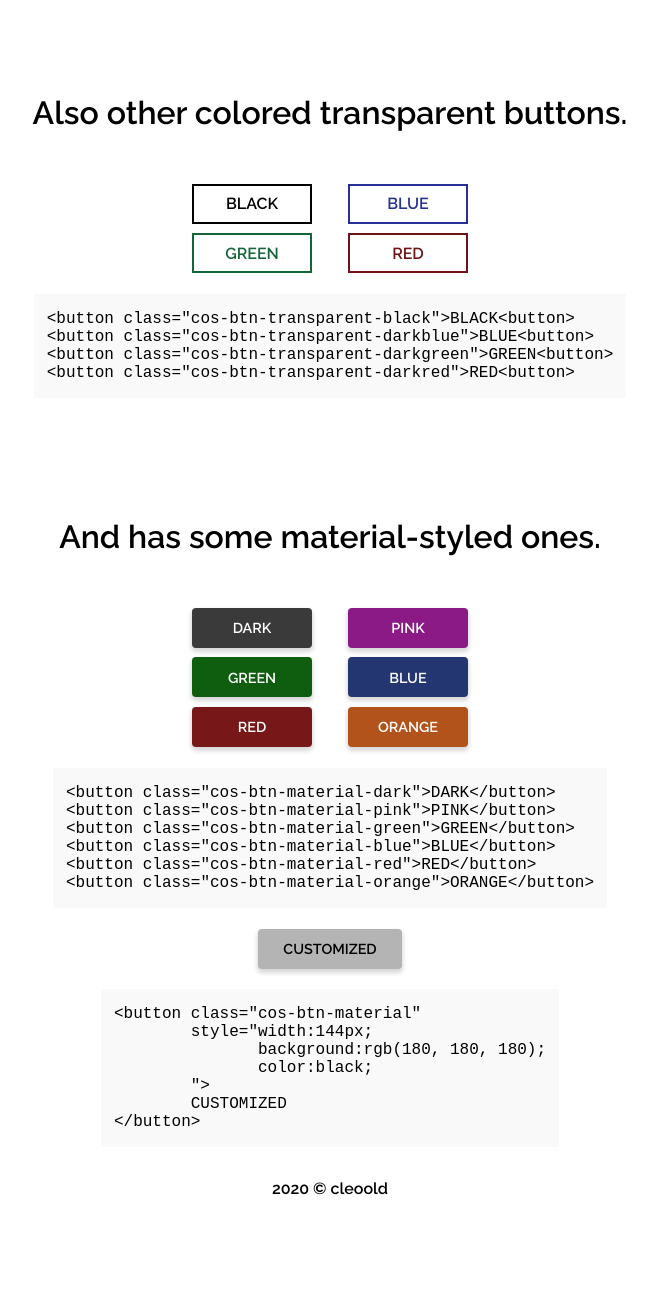
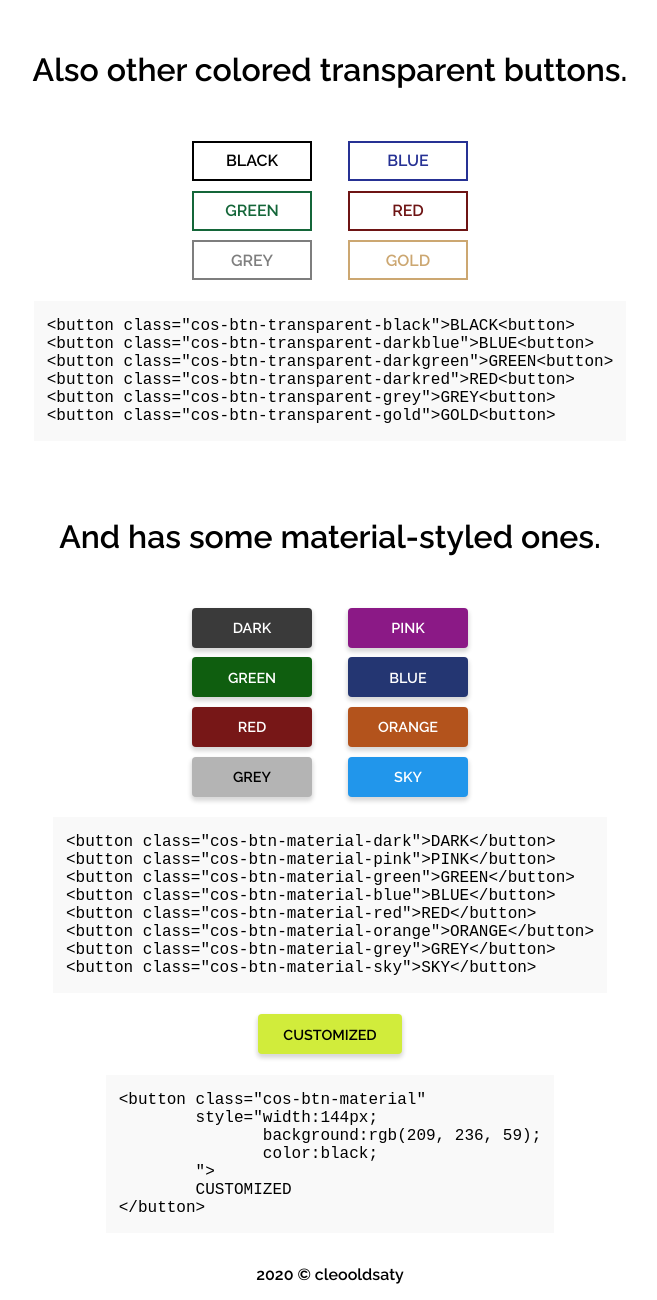
Before and after one commit to cleoold/Pretty-CSS-Stuff, a website: page index.html in a window 1280 px wide. Shown: the part 704-2004 px from the top of the page, without its empty margins (310-967 px from the left). Before the commit the page ends 1918 px from the top, so only its background shows below. Drawn offline with Linux system fonts and the light colour scheme.

Commit message:
added some colors

```diff
--- a/index.html
+++ b/index.html
@@ -39,11 +39,16 @@
             <br />
             <button class="cos-btn-transparent-darkgreen">GREEN</button>
             <button class="cos-btn-transparent-darkred">RED</button>
+            <br />
+            <button class="cos-btn-transparent-grey">GREY</button>
+            <button class="cos-btn-transparent-gold">GOLD</button>
         </p>
         <pre>&lt;button class="cos-btn-transparent-black"&gt;BLACK&lt;button&gt;
 &lt;button class="cos-btn-transparent-darkblue"&gt;BLUE&lt;button&gt;
 &lt;button class="cos-btn-transparent-darkgreen"&gt;GREEN&lt;button&gt;
-&lt;button class="cos-btn-transparent-darkred"&gt;RED&lt;button&gt;</pre>
+&lt;button class="cos-btn-transparent-darkred"&gt;RED&lt;button&gt;
+&lt;button class="cos-btn-transparent-grey"&gt;GREY&lt;button&gt;
+&lt;button class="cos-btn-transparent-gold"&gt;GOLD&lt;button&gt;</pre>
     </div>
     <div class="container">
         <h1>And has some material-styled ones.</h1>
@@ -56,19 +61,25 @@
             <br />
             <button class="cos-btn-material-red">RED</button>
             <button class="cos-btn-material-orange">ORANGE</button>
+            <br />
+            <button class="cos-btn-material-grey">GREY</button>
+            <button class="cos-btn-material-sky">SKY</button>
         </p>
         <pre>&lt;button class="cos-btn-material-dark"&gt;DARK&lt;/button&gt;
 &lt;button class="cos-btn-material-pink"&gt;PINK&lt;/button&gt;
 &lt;button class="cos-btn-material-green"&gt;GREEN&lt;/button&gt;
 &lt;button class="cos-btn-material-blue"&gt;BLUE&lt;/button&gt;
 &lt;button class="cos-btn-material-red"&gt;RED&lt;/button&gt;
-&lt;button class="cos-btn-material-orange"&gt;ORANGE&lt;/button&gt;</pre>
+&lt;button class="cos-btn-material-orange"&gt;ORANGE&lt;/button&gt;
+&lt;button class="cos-btn-material-grey"&gt;GREY&lt;/button&gt;
+&lt;button class="cos-btn-material-sky"&gt;SKY&lt;/button&gt;</pre>
         <p>
-            <button class="cos-btn-material" style="width:9rem;background:rgb(180, 180, 180);color:black;">CUSTOMIZED</button>
+            <button class="cos-btn-material" style="width:9rem;background:rgb(209, 236, 59);color:black;"
+                onclick="setTimeout(function(){alert('Cache cleared!')},700)">CUSTOMIZED</button>
         </p>
         <pre>&lt;button class="cos-btn-material"
         style="width:144px;
-               background:rgb(180, 180, 180);
+               background:rgb(209, 236, 59);
                color:black;
         "&gt;
         CUSTOMIZED
@@ -76,7 +87,7 @@
     </div>
     <footer>
         <p>
-            2020 © cleoold
+            2020 © cleooldsaty
         </p>
     </footer>
 </body>
--- a/package.json
+++ b/package.json
@@ -1,6 +1,6 @@
 {
   "name": "pretty-css-stuff",
-  "version": "0.0.1",
+  "version": "0.0.2",
   "description": "collection of CSS button widgets",
   "scripts": {
     "less": "lessc src/button.less dist/cosbuttons-full.css",
--- a/src/button.less
+++ b/src/button.less
@@ -1,8 +1,7 @@
-/** https://github.com/cleoold/Pretty-CSS-Stuff
- *            button widgets
- *          licensed under MIT
- *            February 2020
- */
+/**https://github.com/cleoold/Pretty-CSS-Stuff
+*button widgets v0.0.2
+*licensed under MIT
+*February 2020*/
 
 @import 'util.less';
 
@@ -89,6 +88,14 @@
 
 .cos-btn-transparent-darkgreen:extend(.cos-btn-transparent all) {
     .cos-btn-transparent-gen(rgb(20, 102, 57), rgba(18, 94, 52, 0.055));
+}
+
+.cos-btn-transparent-grey:extend(.cos-btn-transparent all) {
+    .cos-btn-transparent-gen(rgb(126, 126, 126), rgba(119, 119, 119, 0.055));
+}
+
+.cos-btn-transparent-gold:extend(.cos-btn-transparent all) {
+    .cos-btn-transparent-gen(rgb(204, 167, 113), rgba(204, 167, 113, 0.055));
 }
 
 
@@ -195,3 +202,12 @@
 .cos-btn-material-orange:extend(.cos-btn-material all) {
     background-color: rgb(179, 83, 28);
 }
+
+.cos-btn-material-grey:extend(.cos-btn-material all) {
+    background-color: rgb(180, 180, 180);
+    color: black;
+}
+
+.cos-btn-material-sky:extend(.cos-btn-material all) {
+    background-color: rgb(33, 150, 235);
+}
```
Also changed, not shown: dist/cosbuttons-min.css.
